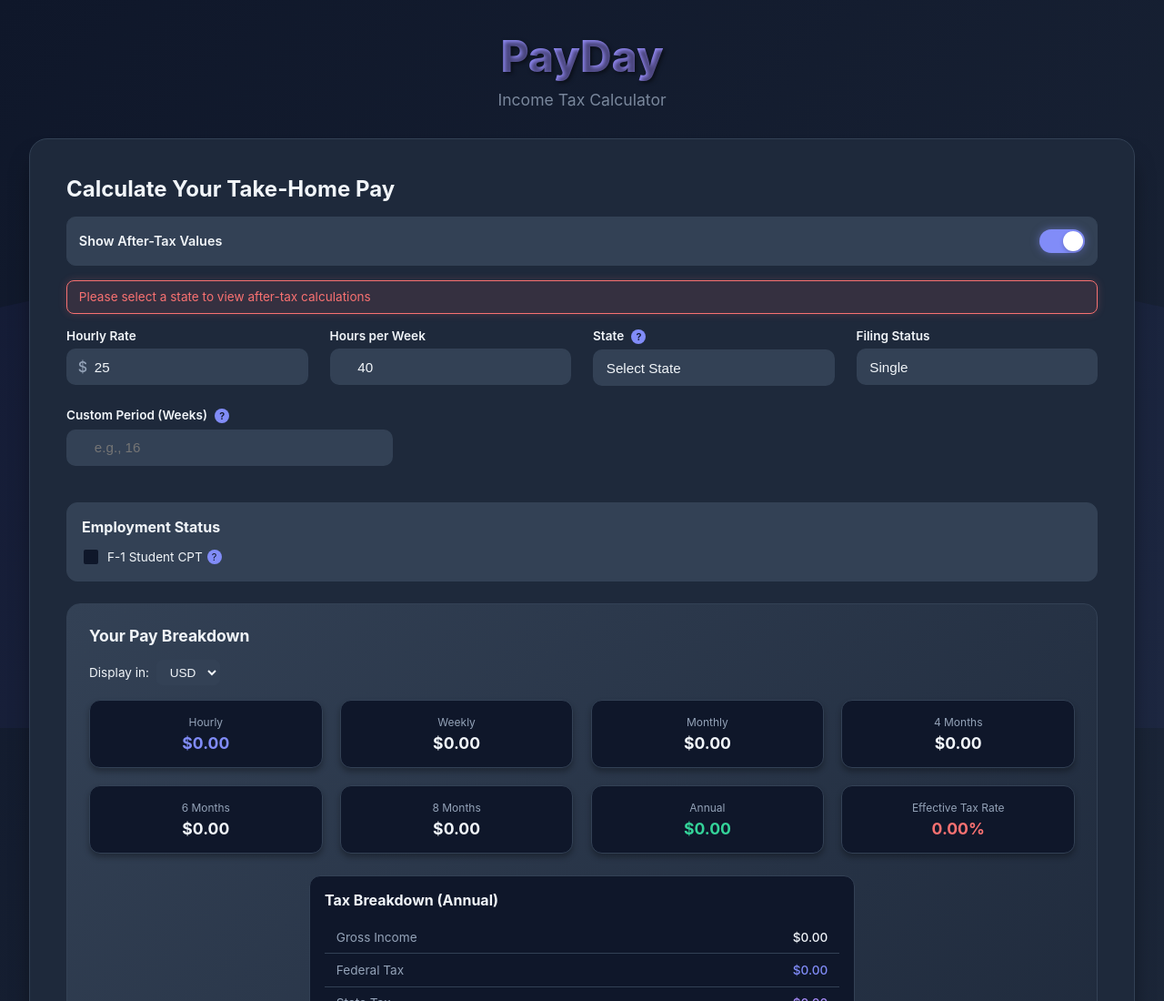
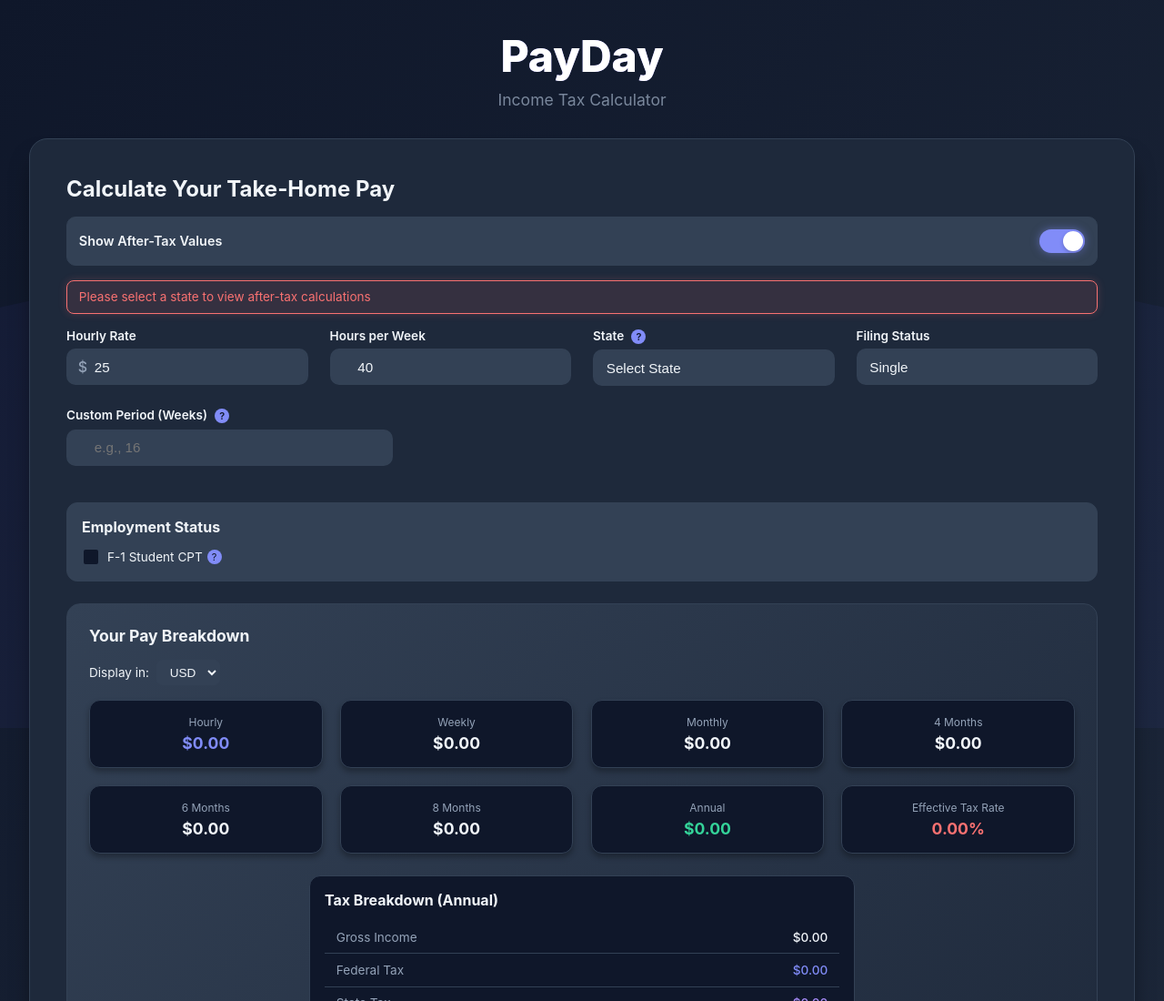
Before and after one commit to pranavb1924/payday, a plain HTML site: page index.html in a window 1280 px wide. Shown: the top 1100 px of the page at 91% size. Drawn offline with Linux system fonts and the light colour scheme; no server answers.

Commit message:
Fixed styling

```diff
--- a/styles.css
+++ b/styles.css
@@ -7,7 +7,7 @@ body::before{content:'';position:fixed;inset:0;pointer-events:none;background:ur
 .container{max-width:1400px;margin:0 auto;padding:1rem;position:relative;z-index:1}
 
 header{text-align:center;margin-bottom:2rem}
-header h1{font-size:2.5rem;font-weight:800;margin-bottom:.5rem;text-shadow:2px 2px 4px rgba(0,0,0,.5);background:linear-gradient(135deg,var(--primary) 0%,var(--secondary) 100%);-webkit-background-clip:text;-webkit-text-fill-color:transparent;background-clip:text}
+header h1{font-size:2.5rem;font-weight:800;margin-bottom:.5rem;text-shadow:2px 2px 4px rgba(0,0,0,0);background:linear-gradient(135deg,var(--primary) 0%,var(--secondary) 100%);-webkit-background-clip:text;-webkit-text-fill-color:white;background-clip:text}
 header p{font-size:1.1rem;color:var(--gray);opacity:.8}
 
 .main-calculator{background:var(--dark-card);border:1px solid var(--border);border-radius:20px;padding:1.5rem;box-shadow:var(--shadow-lg);margin-bottom:2rem;animation:slideUp .5s ease-out}
```
